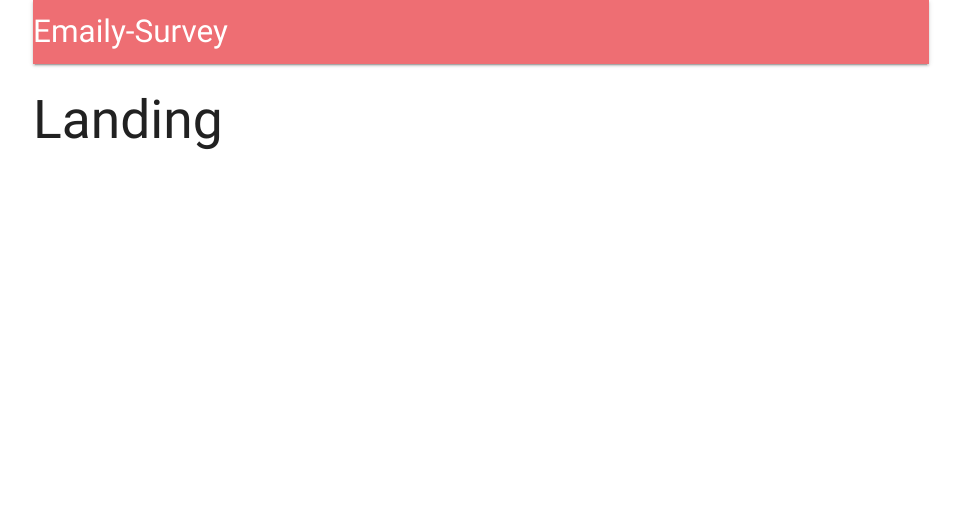
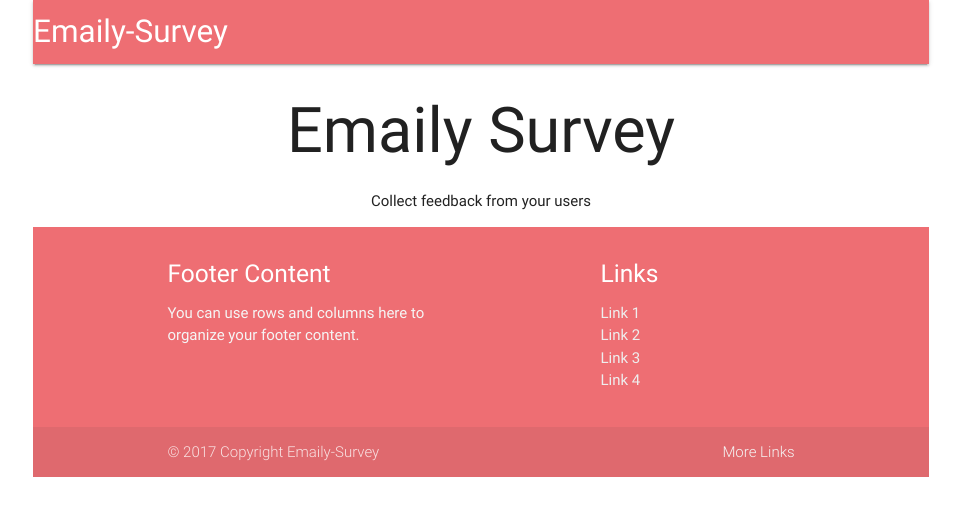
Before and after one commit to DavyCode/email_eApp, a React (Create React App) app in the folder client/: page / in a window 1280 px wide. Shown: the top 516 px of the page, without its empty margins (159-1120 px from the left). Built offline with nearby package versions, Linux system fonts and the light colour scheme; no server answers.

Commit message:
add landing component and use Link tag

```diff
--- a/client/public/index.html
+++ b/client/public/index.html
@@ -22,9 +22,7 @@
     <title>React App</title>
   </head>
   <body>
-    <noscript>
-      You need to enable JavaScript to run this app.
-    </noscript>
+  <main>
     <div id="root"></div>
     <!--
       This HTML file is a template.
@@ -36,5 +34,7 @@
       To begin the development, run `npm start` or `yarn start`.
       To create a production bundle, use `npm run build` or `yarn build`.
     -->
+
+  </main>
   </body>
 </html>
--- a/client/src/components/App.js
+++ b/client/src/components/App.js
@@ -3,10 +3,13 @@
 import { connect } from 'react-redux';
 import * as actions from '../actions'
 
-import Header from './Header'
+import Header from './Header';
+import Landing from './Landing';
+import Footer from './Footer';
 const Dashboard = () => <h2>Dashboard</h2>;
 const SurveyNew = () => <h2> SurveyNew </h2>;
-const Landing = () => <h2> Landing </h2>;
+
+
 
 
 class App extends Component {
@@ -23,6 +26,7 @@
             <Route  exact path="/" component={Landing} />
             <Route  exact path="/surveys" component={Dashboard} />
             <Route  path="/surveys/new" component={SurveyNew} />
+            <Footer />
           </div>
         </BrowserRouter>
       </div>
--- /dev/null
+++ b/client/src/components/Footer.js
@@ -0,0 +1,35 @@
+import React from 'react';
+
+const Footer = () => {
+  return (
+    <div>
+      <footer className="page-footer">
+        <div className="container">
+          <div className="row">
+            <div className="col l6 s12">
+              <h5 className="white-text">Footer Content</h5>
+              <p className="grey-text text-lighten-4">You can use rows and columns here to organize your footer content.</p>
+            </div>
+            <div className="col l4 offset-l2 s12">
+              <h5 className="white-text">Links</h5>
+              <ul>
+                <li><a className="grey-text text-lighten-3" href="#!">Link 1</a></li>
+                <li><a className="grey-text text-lighten-3" href="#!">Link 2</a></li>
+                <li><a className="grey-text text-lighten-3" href="#!">Link 3</a></li>
+                <li><a className="grey-text text-lighten-3" href="#!">Link 4</a></li>
+              </ul>
+            </div>
+          </div>
+        </div>
+        <div className="footer-copyright">
+          <div className="container">
+          © 2017 Copyright Emaily-Survey
+          <a className="grey-text text-lighten-4 right" href="#!">More Links</a>
+          </div>
+        </div>
+      </footer>
+    </div>
+  )
+};
+
+export default Footer;
--- a/client/src/components/Header.js
+++ b/client/src/components/Header.js
@@ -1,14 +1,15 @@
 import React, { Component } from 'react';
 import { connect } from 'react-redux';
+import { Link } from 'react-router-dom';
 
 //auth button markup
 const authMarkup = () => {
   return (
     <div>
-      <li><a href="/auth/login">Login</a></li>
-      <li><a href="/auth/register">Sign up</a></li>
-      <li><a href="/auth/google">Login with Google</a></li>
-      <li><a href="/auth/facebook">Login with Facebook</a></li>
+    <li><Link to="/auth/login">Login</Link></li>
+      <li><Link to="/auth/register">Sign up</Link></li>
+      <li><Link to="/auth/google">Login with Google</Link></li>
+      <li><Link to="/auth/facebook">Login with Facebook</Link></li>
     </div>
   );
 };
@@ -23,7 +24,7 @@
       case false:
         return authMarkup();
       default:
-        return <li><a href="/api/logout">Logout</a></li>;
+        return <li><Link to="/api/logout">Logout</Link></li>;
     }
   };
 
@@ -32,7 +33,12 @@
       <div>
         <nav>
           <div className="nav-wrapper">
-            <a href="/" className="left brand-logo">Emaily-Survey</a>
+            <Link
+              to={this.props.auth? '/surveys' : '/'}
+              className="left brand-logo"
+            >
+              Emaily-Survey
+            </Link>
             <ul id="nav-mobile" className="right ">
               {this.renderContent()}
 
--- /dev/null
+++ b/client/src/components/Landing.js
@@ -0,0 +1,14 @@
+import React from 'react';
+
+const Landing = () => {
+  return (
+    <div style={{ textAlign: 'center'}}>
+      <h1>
+        Emaily Survey
+      </h1>
+       <p> Collect feedback from your users</p>
+    </div>
+  )
+};
+
+export default Landing;
--- a/client/src/index.js
+++ b/client/src/index.js
@@ -1,4 +1,6 @@
+
 import 'materialize-css/dist/css/materialize.min.css'
+
 import React from 'react';
 import { render } from 'react-dom';
 import { Provider } from 'react-redux';
@@ -7,6 +9,8 @@
 
 import App from './components/App'
 import reducers from './reducers'
+
+require ('./styles.css');
 
 const store = createStore(reducers, {},  compose(
     applyMiddleware(reduxThunk),
--- /dev/null
+++ b/client/src/styles.css
@@ -0,0 +1,9 @@
+  body {
+    display: flex;
+    min-height: 100vh;
+    flex-direction: column;
+  }
+
+  main {
+    flex: 1 0 auto;
+  }
```
